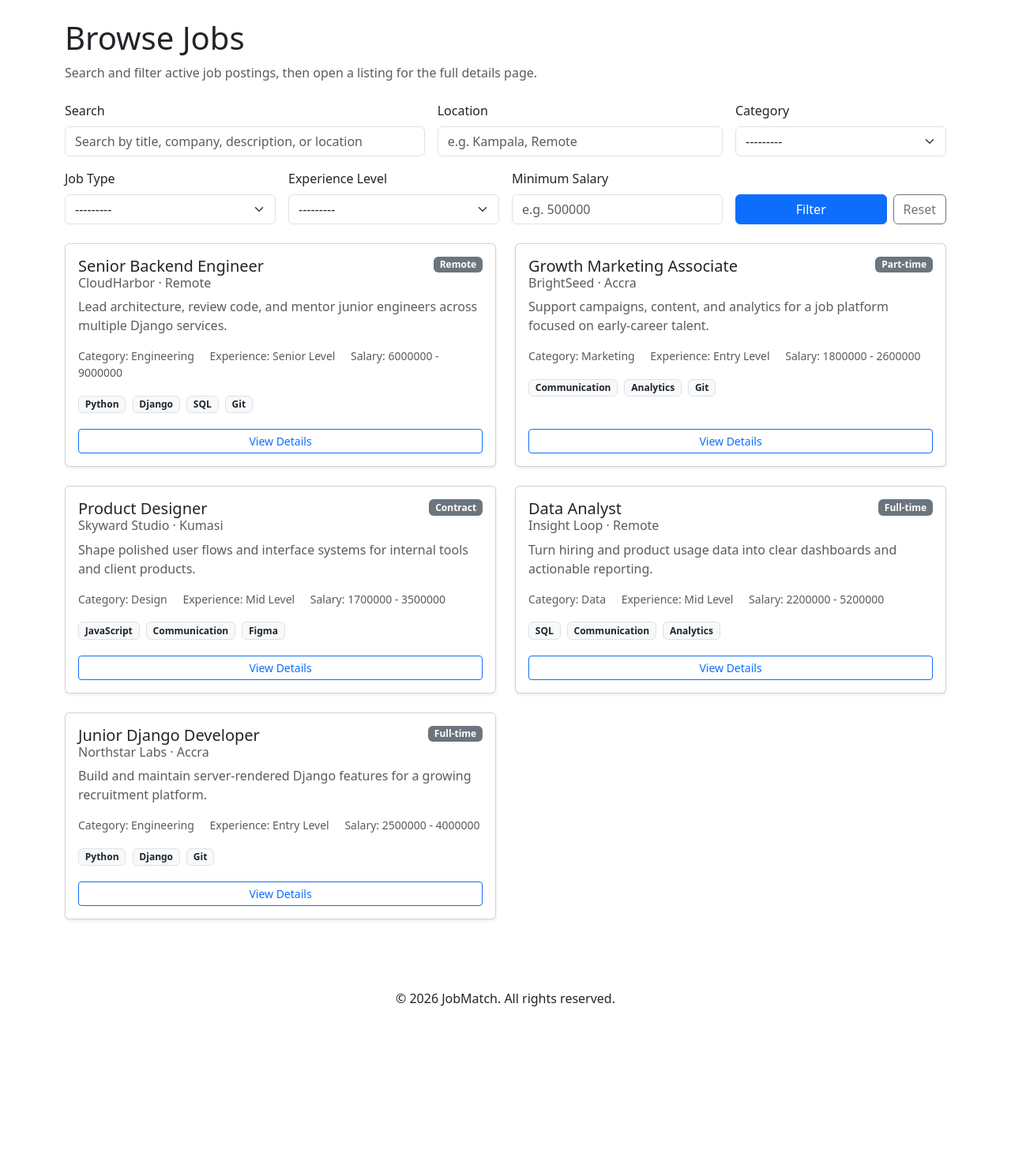
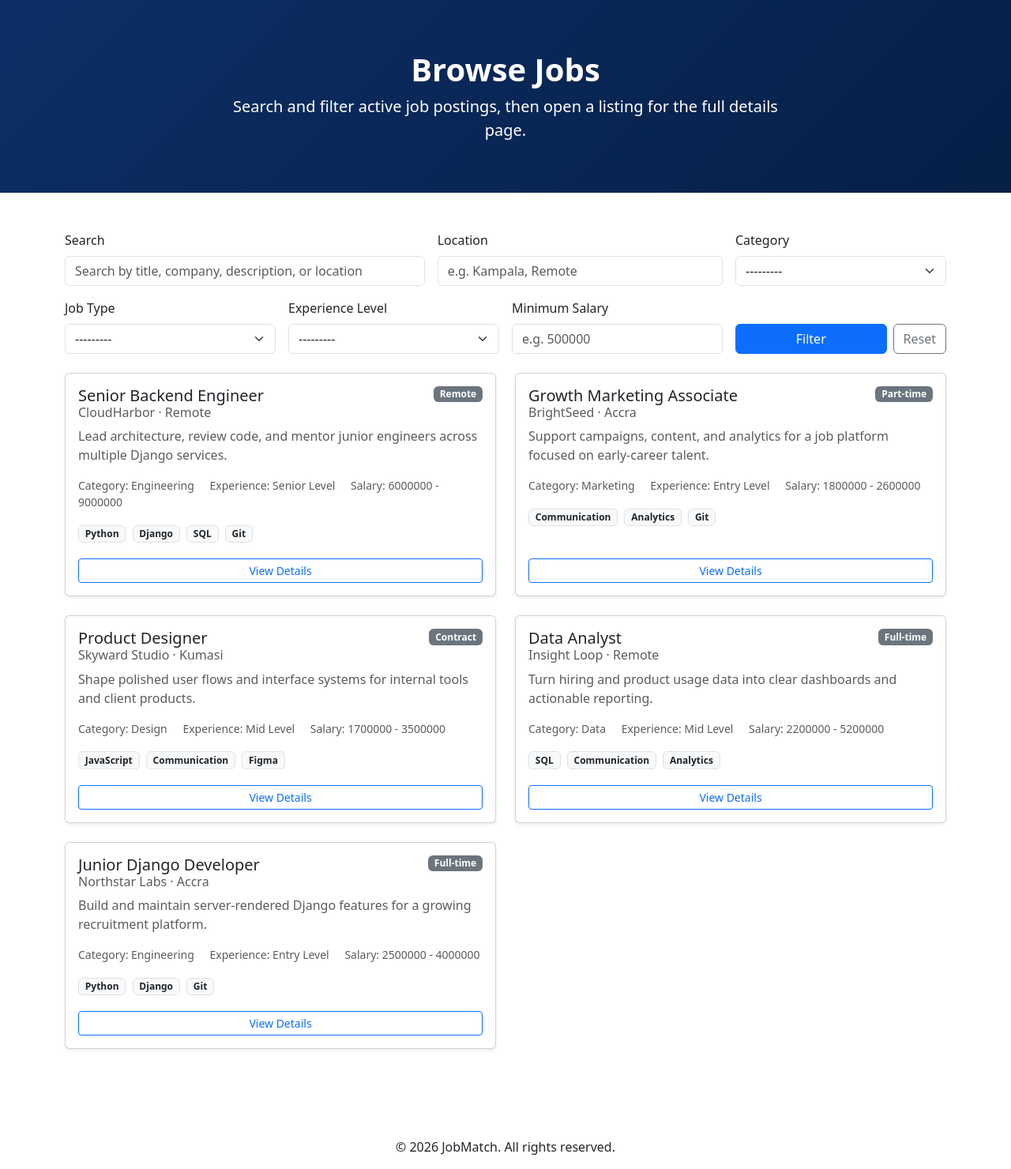
Before and after one commit to jwamani/job_recommendation_engine, a Django app: page /jobs/ in a window 1280 px wide. Shown: the part 56-1536 px from the top of the page at 79% size. Before the commit the page ends 1330 px from the top, so only its background shows below. Run offline with Django 5.2, Linux system fonts and the light colour scheme; data comes from the database, SQL or seed files in the repository.

Commit message:
added header

```diff
--- a/jobs/templates/jobs/job_list.html
+++ b/jobs/templates/jobs/job_list.html
@@ -2,11 +2,26 @@
 
 {% block title %}Browse Jobs — JobMatch{% endblock %}
 
-{% block content %}
-<div class="mb-4">
-  <h1 class="mb-2">Browse Jobs</h1>
-  <p class="text-muted mb-0">Search and filter active job postings, then open a listing for the full details page.</p>
-</div>
+{% block main %}
+<section class="recs-hero">
+  <div class="container">
+    <div class="row justify-content-center">
+      <div class="col-lg-8 text-center text-white">
+        <h1 class="fw-bold mb-2">Browse Jobs</h1>
+        <p class="lead mb-0 opacity-90">Search and filter active job postings, then open a listing for the full details page.</p>
+      </div>
+    </div>
+  </div>
+</section>
+
+<main class="container py-5">
+  {% if messages %}
+    <div class="mb-4">
+      {% for message in messages %}
+        <div class="alert alert-{{ message.tags|default:'info' }} mb-2" role="alert">{{ message }}</div>
+      {% endfor %}
+    </div>
+  {% endif %}
 
 <form method="get" class="row g-3 mb-4">
   <div class="col-12 col-md-5">
@@ -141,4 +156,5 @@
     </ul>
   </nav>
 {% endif %}
+</main>
 {% endblock %}
```
